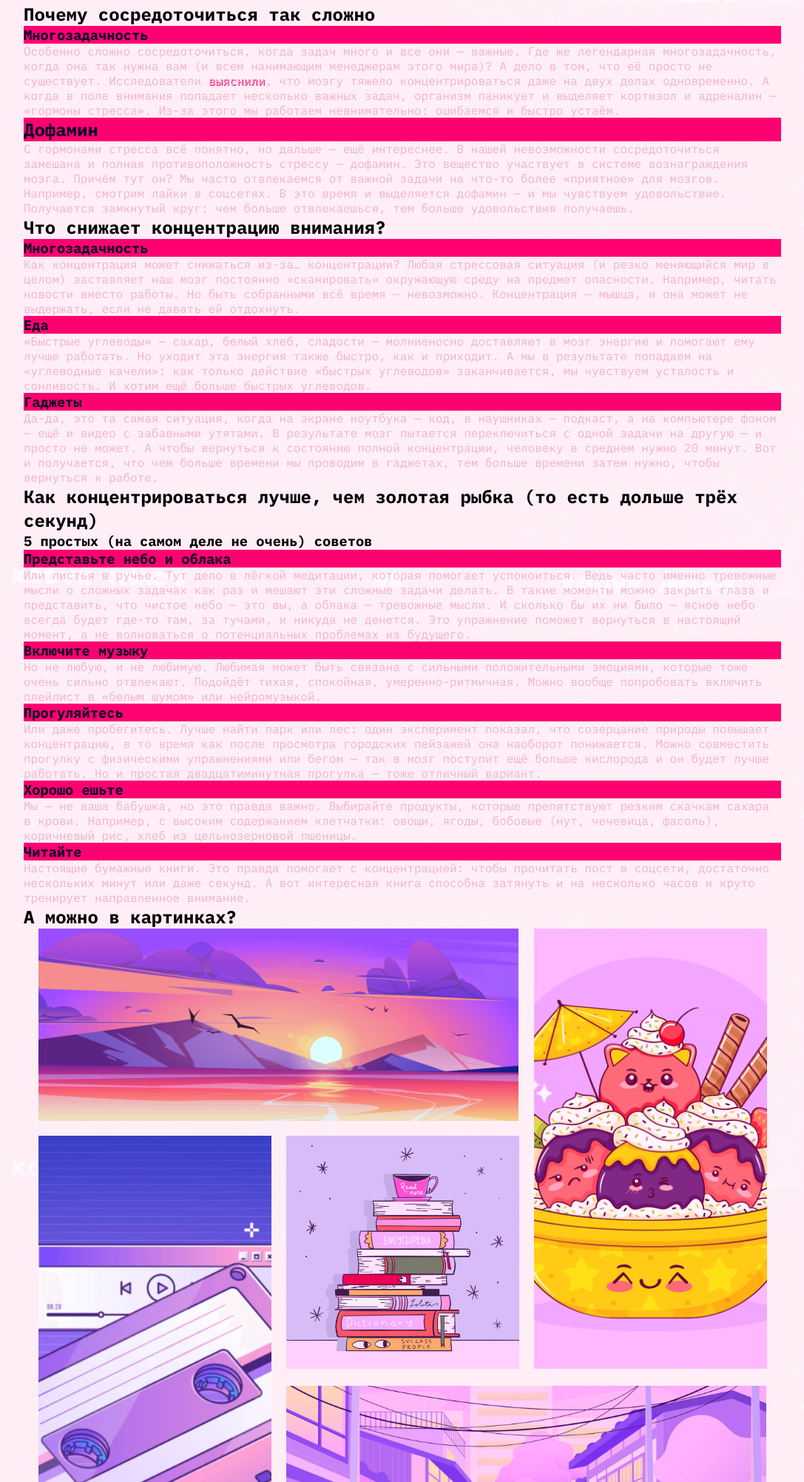
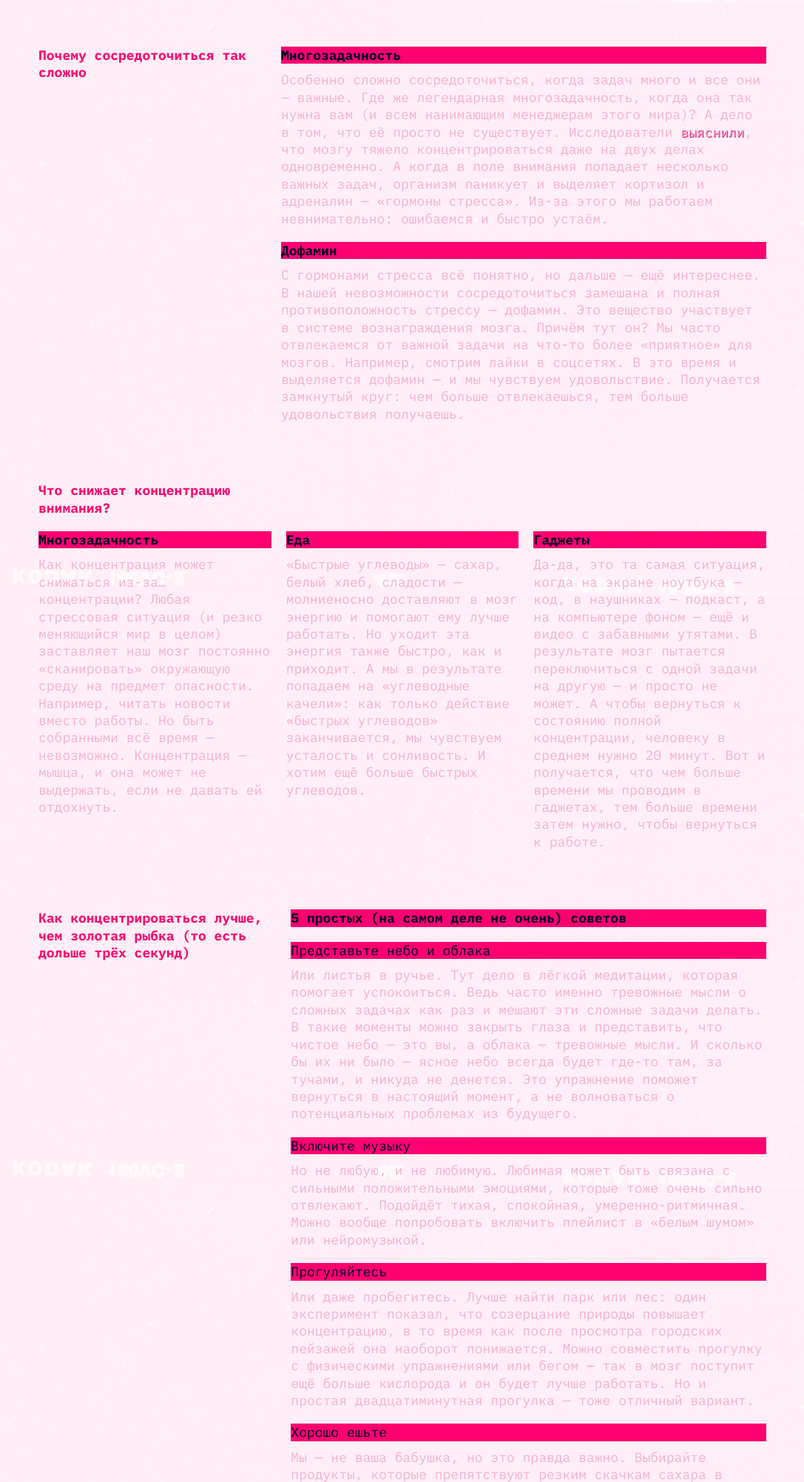
Before and after one commit to choohio/slozhno-sosredotochitsya, a plain HTML site: page index.html in a window 1280 px wide. Shown: the part 797-2800 px from the top of the page at 74% size, without its empty margins (96-1183 px from the left). Drawn offline with Linux system fonts and the light colour scheme.

Commit message:
feat: trying

```diff
--- a/index.html
+++ b/index.html
@@ -18,7 +18,6 @@
   </head>
   <body class="page theme_dark">
     <header class="header decorated-zone">
-      <!-- <span class="header__rec" aria-hidden="true">rec</span> -->
       <nav class="header__theme-menu">
         <ul class="header__theme-menu-list">
           <li class="header__theme-menu-item">
@@ -45,7 +44,7 @@
           </li>
         </ul>
       </nav>
-      <h1 class="header__title">no focus</h1>
+      <h1 class="header__logo">no focus</h1>
       <p class="header__text title-decor">
         Что делать, когда не можешь делать ничего<br>
         Или почему нам так сложно сконцентрироваться, особенно когда очень надо
@@ -53,72 +52,99 @@
       </div>
     </header>
     <main>
-      <section>
-        <h2 class="content-section__title">Почему сосредоточиться так сложно</h2>
+      <section class="section-why">
+        <h2 class="section-why__title">Почему сосредоточиться так сложно</h2>
+        <ul class="section-why__list">
+          <li class="section-why__list-item">
             <h3 class="title-decor">Многозадачность</h3>
             <p class="text-decor">
               Особенно сложно сосредоточиться, когда задач много и все они — важные. Где же легендарная многозадачность, когда она так нужна вам (и всем нанимающим менеджерам этого мира)? А дело в том, что её просто не существует. Исследователи <a href="https://dana.org/article/multicosts-of-multitasking/" target="_blank">выяснили</a>, что мозгу тяжело концентрироваться даже на двух делах одновременно. А когда в поле внимания попадает несколько важных задач, организм паникует и выделяет кортизол и адреналин — «гормоны стресса». Из-за этого мы работаем невнимательно: ошибаемся и быстро устаём.
             </p>
-        <h2 class="content-section__title title-decor">Дофамин</h2>
+          </li>
+          <li class="section-why__list-item">
+            <h3 class="content-section__title title-decor">Дофамин</h3>
             <p class="text-decor">
               С гормонами стресса всё понятно, но дальше — ещё интереснее. В нашей невозможности сосредоточиться замешана и полная противоположность стрессу — дофамин. Это вещество участвует в системе вознаграждения мозга. Причём тут он? Мы часто отвлекаемся от важной задачи на что-то более «приятное» для мозгов. Например, смотрим лайки в соцсетях. В это время и выделяется дофамин — и мы чувствуем удовольствие. Получается замкнутый круг: чем больше отвлекаешься, тем больше удовольствия получаешь.
             </p>
+          </li>
+        </ul>
       </section>
-      <section>
-        <h2>Что снижает концентрацию внимания?</h2>
+      <section class="section-what">
+        <h2 class="section-what__title">Что снижает концентрацию внимания?</h2>
+        <ul class="section-what__list">
+          <li class="section-what__list-item">
             <h3 class="title-decor">Многозадачность</h3>
             <p class="text-decor">
               Как концентрация может снижаться из-за… концентрации? Любая стрессовая ситуация (и резко меняющийся мир в целом) заставляет наш мозг постоянно «сканировать» окружающую среду на предмет опасности. Например, читать новости вместо работы. Но быть собранными всё время — невозможно. Концентрация — мышца, и она может не выдержать, если не давать ей отдохнуть.
             </p>
+          </li>
+          <li class="section-what__list-item">
             <h3 class="title-decor">Еда</h3>
             <p class="text-decor">
               «Быстрые углеводы» — сахар, белый хлеб, сладости — молниеносно доставляют в мозг энергию и помогают ему лучше работать. Но уходит эта энергия также быстро, как и приходит. А мы в результате попадаем на «углеводные качели»: как только действие «быстрых углеводов» заканчивается, мы чувствуем усталость и сонливость. И хотим ещё больше быстрых углеводов.
             </p>
+          </li>
+          <li class="section-what__list-item">
             <h3 class="title-decor">Гаджеты</h3>
             <p class="text-decor">
               Да-да, это та самая ситуация, когда на экране ноутбука — код, в наушниках — подкаст, а на компьютере фоном — ещё и видео с забавными утятами. В результате мозг пытается переключиться с одной задачи на другую — и просто не может. А чтобы вернуться к состоянию полной концентрации, человеку в среднем нужно 20 минут. Вот и получается, что чем больше времени мы проводим в гаджетах, тем больше времени затем нужно, чтобы вернуться к работе.
             </p>
+          </li>
+        </ul>
       </section>
-      <section>
-        <h2>
+      <section class="section-how">
+        <h2 class="section-how__title">
           Как концентрироваться лучше, чем золотая рыбка (то есть дольше трёх секунд)
         </h2>
-        <h3>5 простых (на самом деле не очень) советов</h3>
-        <h3 class="title-decor">Представьте небо и облака</h3>
+        <div class="section-how__right-part">
+          <h2 class="title-decor">5 простых (на самом деле не очень) советов</h2>
+          <ul class="section-how__list">
+            <li class="section-how__list-item">
+              <h3 class="title-decor section-how__list-title">Представьте небо и облака</h3>
               <p class="text-decor">
                 Или листья в ручье. Тут дело в лёгкой медитации, которая помогает успокоиться. Ведь часто именно тревожные мысли о сложных задачах как раз и мешают эти сложные задачи делать. В такие моменты можно закрыть глаза и представить, что чистое небо — это вы, а облака — тревожные мысли. И сколько бы их ни было — ясное небо всегда будет где-то там, за тучами, и никуда не денется. Это упражнение поможет вернуться в настоящий момент, а не волноваться о потенциальных проблемах из будущего.
               </p>
-        <h3 class="title-decor">Включите музыку</h3>
+            </li>
+            <li class="section-how__list-item">
+              <h3 class="title-decor section-how__list-title">Включите музыку</h3>
               <p class="text-decor">
                 Но не любую, и не любимую. Любимая может быть связана с сильными положительными эмоциями, которые тоже очень сильно отвлекают. Подойдёт тихая, спокойная, умеренно-ритмичная. Можно вообще попробовать включить плейлист в «белым шумом» или нейромузыкой.
               </p>
-        <h3 class="title-decor">Прогуляйтесь</h3>
+            </li>
+            <li class="section-how__list-item">
+              <h3 class="title-decor section-how__list-title">Прогуляйтесь</h3>
               <p class="text-decor">
                 Или даже пробегитесь. Лучше найти парк или лес: один эксперимент показал, что созерцание природы повышает концентрацию, в то время как после просмотра городских пейзажей она наоборот понижается. Можно совместить прогулку с физическими упражнениями или бегом — так в мозг поступит ещё больше кислорода и он будет лучше работать. Но и простая двадцатиминутная прогулка — тоже отличный вариант.
               </p>
-        <h3 class="title-decor">Хорошо ешьте</h3>
+            </li>
+            <li class="section-how__list-item">
+              <h3 class="title-decor section-how__list-title">Хорошо ешьте</h3>
               <p class="text-decor">
                 Мы — не ваша бабушка, но это правда важно. Выбирайте продукты, которые препятствуют резким скачкам сахара в крови. Например, с высоким содержанием клетчатки: овощи, ягоды, бобовые (нут, чечевица, фасоль), коричневый рис, хлеб из цельнозерновой пшеницы.
               </p>
-        <h3 class="title-decor">Читайте</h3>
+            </li>
+            <li class="section-how__list-item">
+              <h3 class="title-decor section-how__list-title">Читайте</h3>
               <p class="text-decor">
                 Настоящие бумажные книги. Это правда помогает с концентрацией: чтобы прочитать пост в соцсети, достаточно нескольких минут или даже секунд. А вот интересная книга способна затянуть и на несколько часов и круто тренирует направленное внимание.
               </p>
+            </li>
+          </ul>
+        </div>
       </section>
-      <section>
-        <h2>А можно в картинках?</h2>
-        <div class="section__images">
-          <img class="sunset" src="./images/sunset.png" alt="sunset" loading="lazy">
-          <img class="ice-cream" src="./images/ice-cream.png" alt="ice-cream" loading="lazy">
-          <img class="tape" src="./images/tape.png" alt="tape" loading="lazy">
-          <img class="books" src="./images/books.png" alt="books" loading="lazy">
-          <img class="street" src="./images/street.png" alt="street" loading="lazy">
+      <section class="section-images">
+        <h2 class="title-decor">А можно в картинках?</h2>
+        <div class="section-images__gallery">
+          <img class="section-images__item" src="./images/sunset.png" alt="sunset" loading="lazy">
+          <img class="section-images__item" src="./images/ice-cream.png" alt="ice-cream" loading="lazy">
+          <img class="section-images__item" src="./images/tape.png" alt="tape" loading="lazy">
+          <img class="section-images__item" src="./images/books.png" alt="books" loading="lazy">
+          <img class="section-images__item" src="./images/street.png" alt="street" loading="lazy">
           </div>
       </section>
     </main>
     <footer class="footer">
-      <h2>focus</h2>
-
+      <h2 class="footer__logo">focus</h2>
     </footer>
     <script src="./scripts/script.js"></script>
   </body>
--- a/styles/dark.css
+++ b/styles/dark.css
@@ -41,7 +41,7 @@
   --nav-hover-color: rgb(225 0 112 / 0.4);
 }
 
-@media (width >= 768px) {
+@media (width > 768px) {
   :root {
     --main-gap: 20px;
   }
--- a/styles/light.css
+++ b/styles/light.css
@@ -10,7 +10,7 @@
   --main-bg-color: #00183f;
   --title-bg-color: #FF8DCB;
   --title-decor-color: #353430;
-  --main-text-color: #f1b2ce;
+  --main-text-color: #353430;
   --nav-color: #353430;
   --main-heading-color: #00183f;
   --section-heading-color: #FF8DCB;
--- a/styles/style.css
+++ b/styles/style.css
@@ -10,26 +10,36 @@
 
 .header {
   display: grid;
+  min-height: 640px;
   grid-template-rows: 1fr min-content 1fr;
   height: 100vh;
-  min-height: 640px;
   padding: 20px;
 }
 
-.decorated-zone:before {
+.decorated-zone {
+  position: relative;
+}
+
+.decorated-zone::before {
+  content: "";
   position: absolute;
   width: 25px;
   height: 25px;
-  border-top: 1px solid var(--nav-color);
-  left: 50px;
+  border-right: 1px solid var(--accent-color, #ff0070);
+  border-top: 1px solid var(--accent-color, #ff0070);
+  top: 25px;
+  right: 25px;
 }
 
-.decorated-zone:after {
-
-}
-
-.header__theme-menu {
-  margin: 0 auto;
+.decorated-zone::after {
+  content: "";
+  position: absolute;
+  width: 25px;
+  height: 25px;
+  border-left: 1px solid var(--accent-color, #ff0070);
+  border-bottom: 1px solid var(--accent-color, #ff0070);
+  bottom: 25px;
+  left: 25px;
 }
 
 .header__theme-menu-button {
@@ -50,6 +60,7 @@
 .header__theme-menu-list {
   display: flex;
   justify-content: center;
+  align-items: flex-start;
   gap: 10px;
   list-style-type: none;
 }
@@ -60,7 +71,7 @@
   text-transform: uppercase;
 }
 
-.header__title {
+.header__logo {
   right: 20px;
   font-size: 157px;
   color: var(--header-logo-color);
@@ -71,8 +82,8 @@
 }
 
 .header__text {
-  display: flex;
-  justify-content: flex-end;
+  align-self: center;
+  justify-self: end;
   width: 491px;
   background-color: var(--section-heading-color);
   font-size: 18px;
@@ -84,63 +95,171 @@
 .title-decor {
   color: var(--title-decor-color);
   background-color: var(--section-heading-color);
+  font-family: 'IBM Plex Mono', sans-serif;
+  font-size: 18px;
+  font-style: normal;
+  font-weight: 700;
+  line-height: 23.4px;
 }
 
 .text-decor {
+  font-family: 'IBM Plex Mono', sans-serif;
+  font-size: 18px;
+  font-style: normal;
+  font-weight: 400;
+  line-height: 23.4px;
   color: var(--main-text-color);
+}
+
+/* Секция "Почему" */
+
+.section-why {
+  display: grid;
+  grid-template-columns: 1fr 2fr;
+  padding: 0 20px;
+  margin-top: 60px;
+}
+
+.section-why__title {
+  font-size: 18px;
+  line-height: 23.4px;
+  font-weight: 700;
+  color: var(--nav-color);
+}
+
+.section-why__list {
+  display: grid;
+  gap: 20px;
+}
+
+.section-why__list-item {
+  display: grid;
+  gap: 10px;
+}
+
+/* Секция "Что" */
+
+.section-what {
+  display: grid;
+  grid-template-rows: min-content min-content;
+  grid-template-columns: 1fr 2fr;
+  gap: 20px;
+  padding: 0 20px;
+  margin-top: 80px;
+}
+
+.section-what__title {
+  grid-row: 1;
+  font-size: 18px;
+  line-height: 23.4px;
+  font-weight: 700;
+  color: var(--nav-color);
+}
+
+.section-what__list {
+  grid-row: 2;
+  grid-column: 1 / span 3;
+  display: grid;
+  grid-template-columns: 1fr 1fr 1fr;
+  gap: 20px;
+}
+
+.section-what__list-item {
+  display: grid;
+  align-self: flex-start;
+  gap: 10px;
+}
+
+/* Секция "Kак" */
+
+.section-how {
+  display: grid;
+  grid-template-columns: 1fr 2fr;
+  margin-top: 80px;
+  padding: 0 20px;
+  gap: 20px;
+}
+
+.section-how__title {
+  font-family: 'IBM Plex Mono', sans-serif;
+  font-size: 18px;
+  line-height: 23.4px;
+  font-weight: 700;
+  color: var(--nav-color);
+}
+
+.section-how__right-part {
+  display: grid;
+  gap: 20px;
+}
+
+.section-how__list {
+  display: grid;
+  gap: 20px;
+}
+
+.section-how__list-item {
+  display: grid;
+  gap: 10px;
+}
+
+.section-how__list-title {
+  font-weight: 400;
 }
 
 /* Cекция с картинками */
 
-.section__images {
+.section-images {
+  display: grid;
+  gap: 20px;
+  margin-top: 80px;
+  padding-left: 20px;
+  padding-right: 20px;
+}
+
+.section-images__gallery {
   display: grid;
   grid-template-columns: 1fr 1fr 1fr;
-  padding-left: 20px;
-  padding-right: 20px;
-  gap: 20px;
+  gap: var(--main-gap);
 }
 
-.sunset {
+.section-images__item:first-of-type {
+  grid-column: 1 / span 2;
   width: 649px;
-  height: 260px;
-  object-fit: cover;
-  grid-column: 1 / span 2;
 }
 
-.ice-cream {
+.section-images__item:last-of-type {
+  grid-column-start: 2;
+  grid-column-end: 4;
+  width: 649px;
+  height: 428px;
+}
+
+.section-images__item:nth-of-type(2) {
   width: 315px;
   height: 595px;
-  object-fit: cover;
   grid-column-start: 3;
   grid-row-start: 1;
   grid-row-end: 3;
 }
 
-.tape {
+.section-images__item:nth-of-type(3) {
   width: 315px;
   height: 768px;
-  object-fit: cover;
   grid-column: 1;
   grid-row-start: 2;
   grid-row-end: 4;
 }
 
-.books {
+.section-images__item:nth-of-type(4) {
   width: 315px;
   height: 315px;
-  object-fit: cover;
-  grid-row: 2;
   grid-column-start: 2;
   grid-column-end: 3;
 }
 
-.street {
-  width: 649px;
-  height: 428px;
+.section-images__item {
   object-fit: cover;
-  grid-column-start: 2;
-  grid-column-end: 4;
-  grid-row: 3;
 }
 
 /* FOOTER */
@@ -149,10 +268,31 @@
   display: grid;
   justify-content: center;
   align-items: center;
+  height: 100vh;
+}
+
+.footer__logo {
   color: var(--footer-logo-color);
   text-shadow: 2px 2px 0 var(--accent-color);
-  height: 100vh;
   font-size: 157px;
   line-height: 82.5%;
   font-weight: 700;
 }
+
+@media (width <= 768px) {
+  .page {
+    max-width: 768px;
+  }
+
+
+  .section-what {
+
+  }
+
+  .section-what__list {
+    grid-template-columns: 1fr;
+    grid-template-rows: 1fr 1fr 1fr;
+    gap: 10px;
+  }
+
+}
```
Lines whose indentation alone changed are shown as unchanged.
